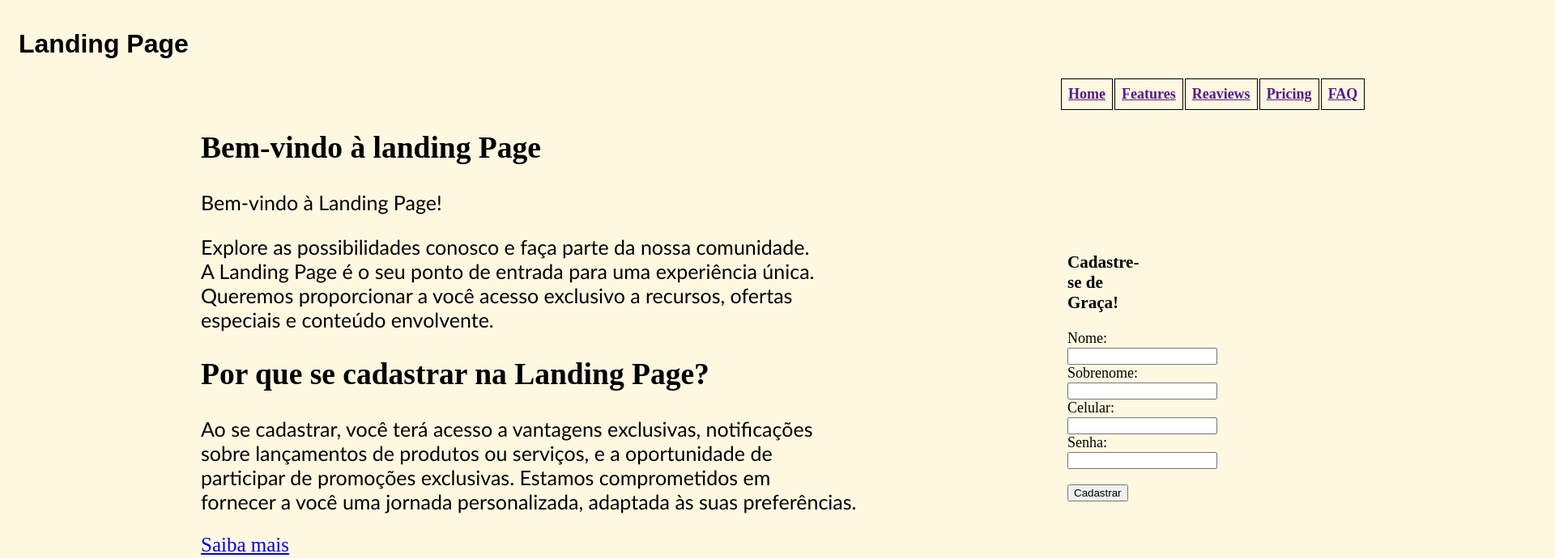
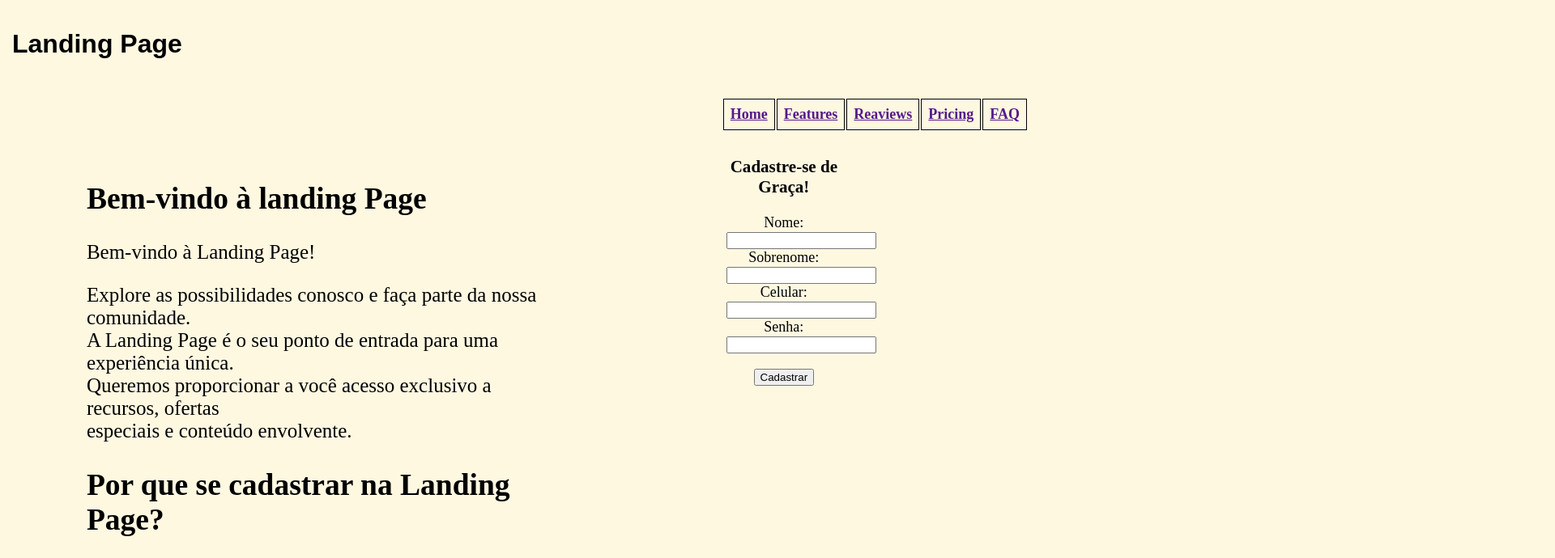
Before and after one commit to jrosac/Landing-Page, a plain HTML site: page index.html in a window 1280 px wide. Shown: the top 690 px of the page at 81% size, 1920 px wide, since content can reach past the window. Drawn offline with Linux system fonts and the light colour scheme.

Commit message:
Add some features to make a more reponsive display

```diff
--- a/style.css
+++ b/style.css
@@ -1,48 +1,48 @@
-body
-{
+body {
     background-color: #FFF8E1;
-
+    margin: 0;
 }
 
-#cbc
-{
+#cbc {
     padding: 15px;
     text-align: left;
-    font-family:Arial, Helvetica, sans-serif;
+    font-family: 'Arial', 'Helvetica', sans-serif;
 }
 
-#bar{
+#bar {
     font-size: large;
-    position: relative;
-    top: -15px;
-    left: 1300px;
+    display: flex;
+    justify-content: flex-end;
+    padding: 10px;
 }
 
-th{
+th {
     border: 1px solid black;
     padding: 8px;
 }
 
-#desc-section{
-
-position: relative;
-top: -23px;
-left: 240px;
-font-size: 25px;
+#central {
+    display: flex;
+    justify-content: space-around;
+    flex-wrap: wrap;
 }
 
-#txt-1,
-#txt-2 {
-    font-family: 'Gill Sans', 'Gill Sans MT', Calibri, 'Trebuchet MS', sans-serif;
+#desc-section,
+#form-section {
+    width: 45%;
+    margin: 20px;
 }
 
+#desc-section {
+    font-size: 25px;
+}
 
-#form-section{
+#form-section {
     font-size: large;
-    position: relative;
-    top: -430px;
-    left: 1300px;
-    width: 50px;
+    text-align: center;
+}
+
+footer {
+    text-align: center;
     padding: 10px;
-
 }
```
